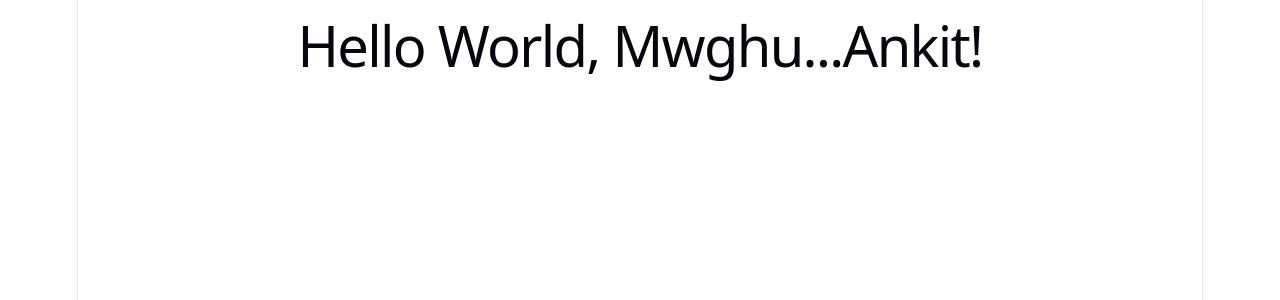
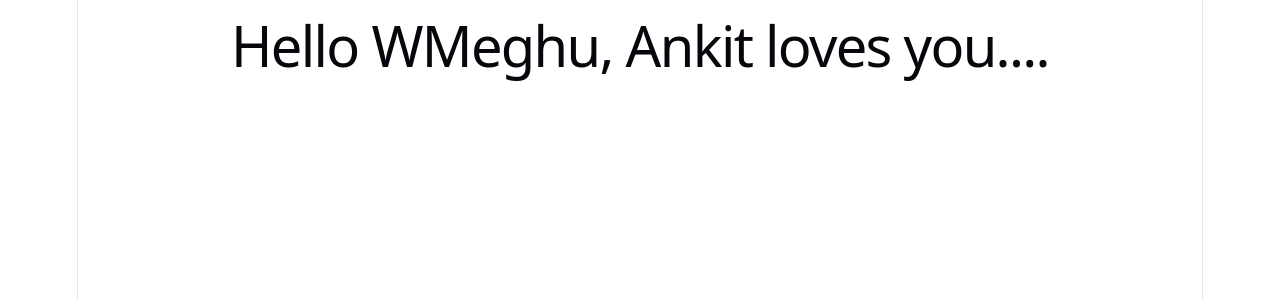
Before and after one commit to git-for-ankit/school, a React (Vite) app: page / in a window 1280 px wide. Shown: the top 300 px of the page. Built offline with nearby package versions, Linux system fonts and the light colour scheme.

Commit message:
Initial commit

```diff
--- a/src/App.jsx
+++ b/src/App.jsx
@@ -1,7 +1,7 @@
 function App() {
   return (
     <div className="App">
-      <h1>Hello World, Mwghu...Ankit!</h1>
+      <h1>Hello WMeghu, Ankit loves you....</h1>
     </div>
   );
 }
```
